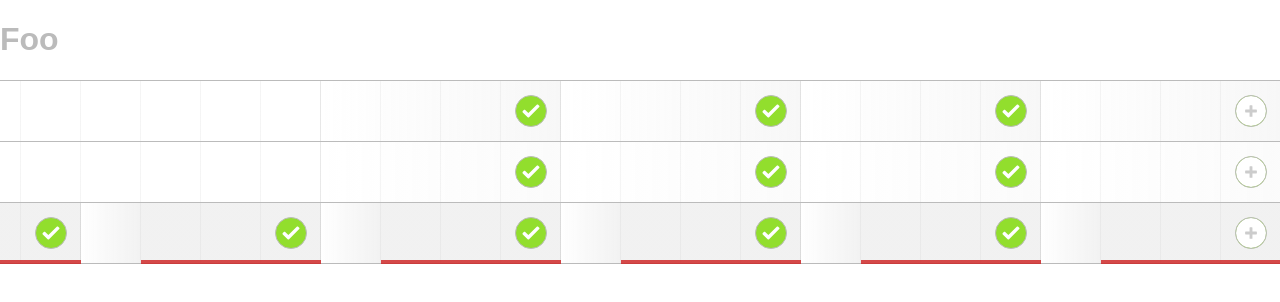
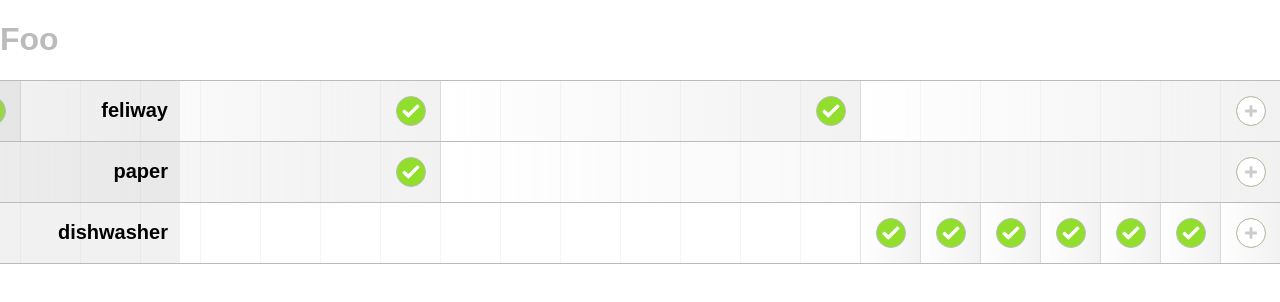
Before and after one commit to chicgeek/chore-chart, a React (Create React App) app: page / in a window 1280 px wide. Shown: the top 302 px of the page. Built offline with nearby package versions, Linux system fonts and the light colour scheme.

Commit message:
Add and position chore label

```diff
--- a/src/css/00-foundation/_base.scss
+++ b/src/css/00-foundation/_base.scss
@@ -1,5 +1,10 @@
 html {
   font-size: 62.5%;
+  box-sizing: border-box;
+}
+
+*, *:before, *:after {
+  box-sizing: inherit;
 }
 
 body {
--- a/src/css/00-foundation/mixins/_position.scss
+++ b/src/css/00-foundation/mixins/_position.scss
@@ -1,3 +1,11 @@
+@mixin position($position, $top: auto, $right: auto, $bottom: auto, $left: auto) {
+  position: $position;
+  top: $top;
+  right: $right;
+  bottom: $bottom;
+  left: $left;
+}
+
 /// Position an element absolutely
 /// with optional parameters for top / right / bottom / left
 ///
@@ -8,12 +16,11 @@
 ///   .foo {
 ///     @include absolute();
 ///   }
-@mixin absolute($top: 0, $right: 0, $bottom: 0, $left: 0) {
-  position: absolute;
-  top: $top;
-  right: $right;
-  bottom: $bottom;
-  left: $left;
+@mixin absolute($top: auto, $right: auto, $bottom: auto, $left: auto) {
+ @include position(absolute, $top, $right, $bottom, $left);
+}
+@mixin absolute-fill {
+  @include position(absolute, 0, 0, 0, 0);
 }
 
 /// Position an element with fixed placement
@@ -26,10 +33,9 @@
 ///   .foo {
 ///     @include fixed();
 ///   }
-@mixin fixed($top: 0, $right: 0, $bottom: 0, $left: 0) {
-  position: fixed;
-  top: $top;
-  right: $right;
-  bottom: $bottom;
-  left: $left;
+@mixin fixed($top: auto, $right: auto, $bottom: auto, $left: auto) {
+  @include position(fixed, $top, $right, $bottom, $left);
+ }
+@mixin fixed-fill {
+  @include position(fixed, 0, 0, 0, 0);
 }
--- a/src/css/02-components/_marker.scss
+++ b/src/css/02-components/_marker.scss
@@ -31,7 +31,7 @@
 
   &::after {
     content: '';
-    @include absolute();
+    @include absolute-fill;
     background: no-repeat center/30%;
     background: no-repeat center/20%;
     background-image: url(./../../images/icons/plus.svg);
--- a/src/css/02-components/_timeline.scss
+++ b/src/css/02-components/_timeline.scss
@@ -1,12 +1,13 @@
 .group {
   padding: 0 0 15px;
   font-size: $grid-size;
-  overflow-x: scroll;
+  overflow-x: auto;
   direction: rtl;
   border-top: $border-width solid $colour-dark;
 }
 
 .timeline {
+  position: relative;
   display: grid;
   grid-template: 1em / repeat(60, 1em);
   list-style: none;
@@ -25,6 +26,22 @@
 
   &:last-of-type {
     border-bottom-width: $border-width;
+  }
+
+  &__label {
+    @include fixed($left: 0);
+    display: flex;
+    align-items: center;
+    background-color: $colour-shade;
+    color: black;
+    padding: 0.2em;
+    height: 1em;
+    width: 3em;
+    z-index: 1;
+  }
+
+  &__heading {
+    font-size: 2rem;
   }
 
   &__range {
--- a/src/js/components/Chore/Chore.tsx
+++ b/src/js/components/Chore/Chore.tsx
@@ -21,6 +21,11 @@ const Chore = (
 ) => {
   return (
     <ul className="timeline" data-period={ spans[chore.frequency] }>
+      <div className="timeline__label">
+        <h2 className="timeline__heading">
+          { chore.id }
+        </h2>
+      </div>
       <Entry
         key={`${chore.id}-current`}
         peopleList={peopleList}
--- a/src/js/components/Entry/Entry.tsx
+++ b/src/js/components/Entry/Entry.tsx
@@ -4,7 +4,7 @@ import { Person } from '../../data/types';
 import Marker from '../Marker/Marker';
 
 const style: CSS.Properties = {
-  gridColumnEnd: false ? undefined : 'span 4' // mock actual frequency
+  gridColumnEnd: true ? undefined : 'span 4' // mock actual frequency
 };
 
 const Entry = (
```
